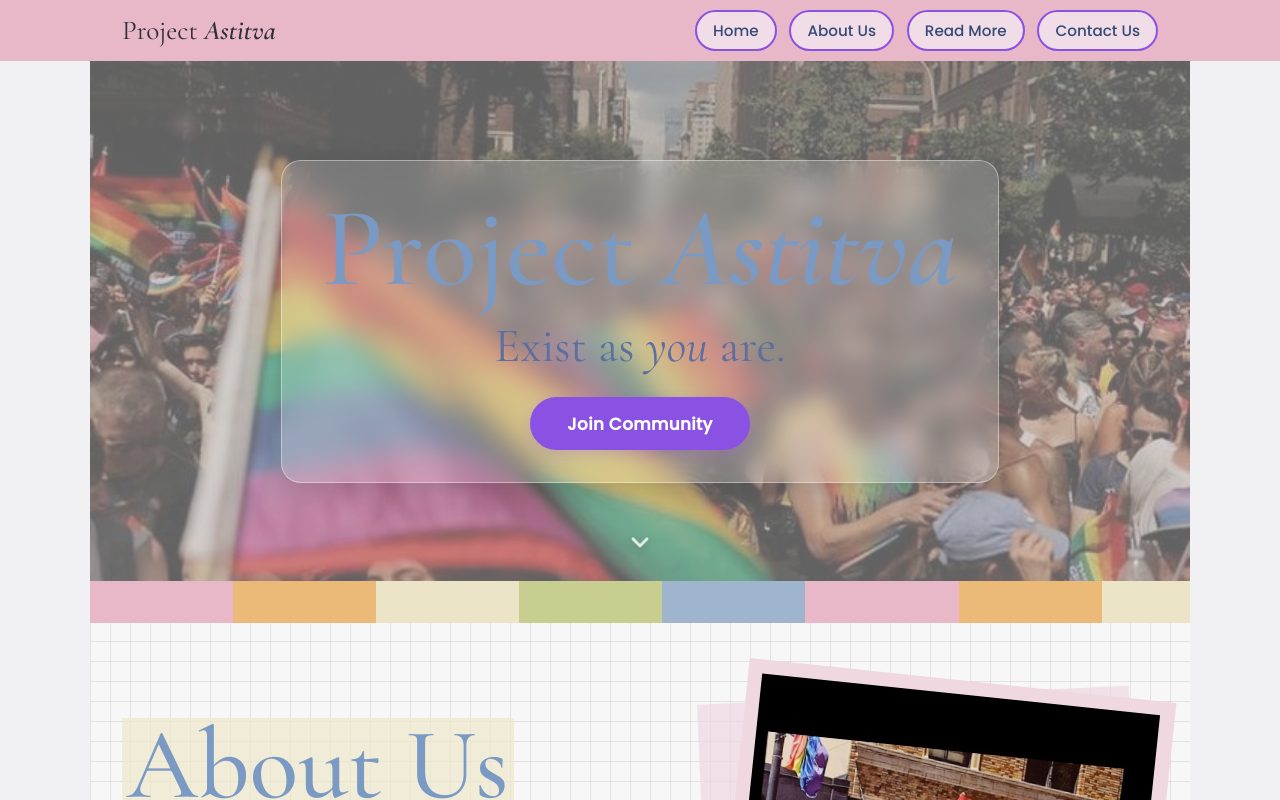
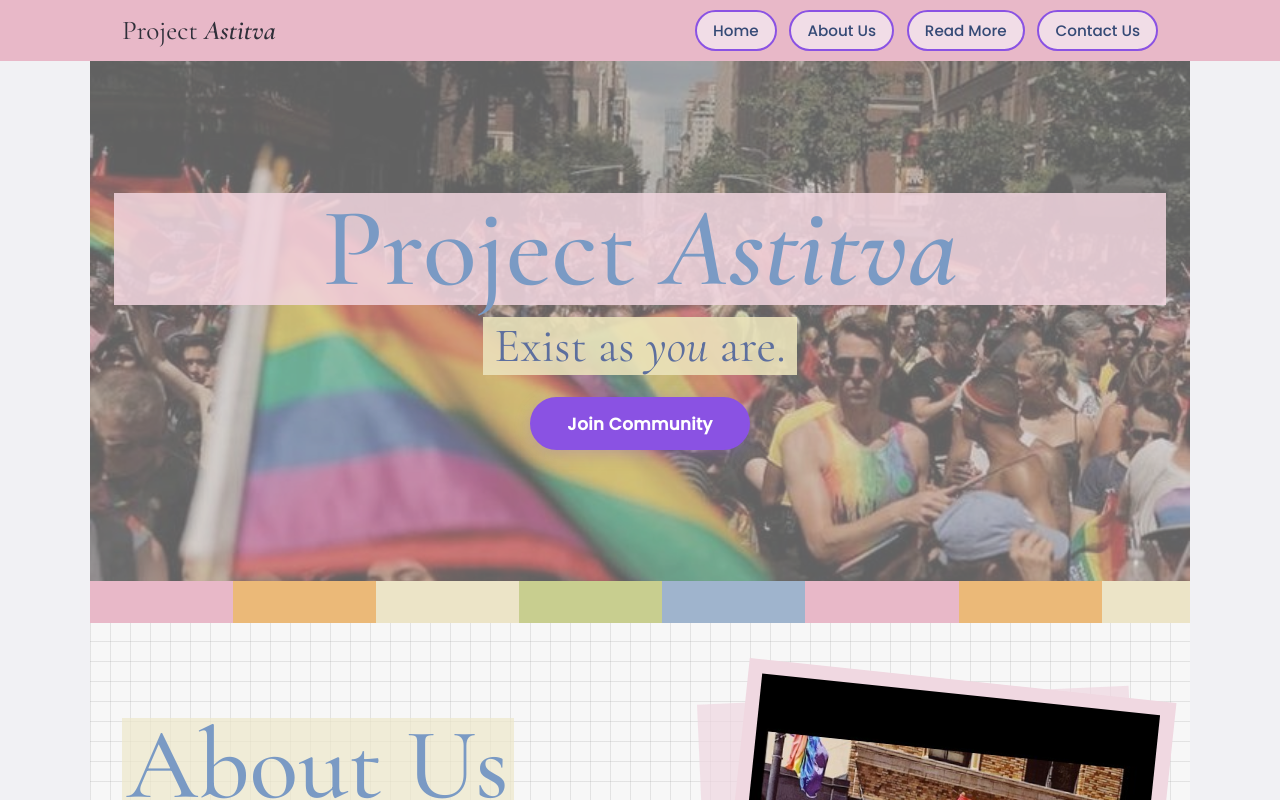
Before and after one commit to EnactusVIP/Astitva, a React (Vite) app: page / in a window 1280 px wide. Shown: the top 800 px of the page. Built offline with nearby package versions, Linux system fonts and the light colour scheme.

Commit message:
refactor: simplify hero section by removing parallax background, particle animations, and glassmorphism styling

```diff
--- a/src/App.css
+++ b/src/App.css
@@ -128,11 +128,11 @@ section[id] {
   overflow: hidden;
 }
 
-/* Real div replaces ::before so JS can update backgroundPositionY for parallax */
-.hero-bg {
+.hero::before {
+  content: "";
   position: absolute;
   inset: 0;
-  background: url("/assets/hero-bg.png") center 50% / cover no-repeat;
+  background: url("/assets/hero-bg.png") center/cover no-repeat;
   filter: saturate(80%) brightness(78%);
 }
 
@@ -156,10 +156,10 @@ section[id] {
   color: var(--title);
   font-size: clamp(2.4rem, 9vw, 7rem);
   font-weight: 500;
+  background: rgba(243, 214, 224, 0.85);
+  padding: 0 1rem;
   line-height: 1;
   word-break: break-word;
-  animation: fadeUp 0.6s ease both;
-  animation-delay: 0.15s;
 }
 
 .hero h1 span { font-style: normal; }
@@ -174,8 +174,10 @@ section[id] {
   font-family: "Cormorant Garamond", serif;
   font-size: clamp(1.3rem, 4vw, 3rem);
   color: #5d6f9e;
-  animation: fadeUp 0.6s ease both;
-  animation-delay: 0.35s;
+  background: rgba(236, 228, 188, 0.88);
+  width: fit-content;
+  max-width: 90%;
+  padding: 0 0.7rem;
 }
 
 .hero-buttons {
@@ -185,8 +187,6 @@ section[id] {
   justify-content: center;
   flex-wrap: wrap;
   padding: 0 0.5rem;
-  animation: fadeUp 0.6s ease both;
-  animation-delay: 0.55s;
 }
 
 /* Join Community button */
@@ -212,59 +212,6 @@ section[id] {
 
 .join-btn:active {
   transform: translateY(0);
-}
-
-/* ── Staggered fade-in ── */
-@keyframes fadeUp {
-  from { opacity: 0; transform: translateY(18px); }
-  to   { opacity: 1; transform: translateY(0); }
-}
-
-/* ── Glassmorphism title card ── */
-.hero-glass {
-  background: rgba(255, 255, 255, 0.15);
-  backdrop-filter: blur(12px);
-  -webkit-backdrop-filter: blur(12px);
-  border: 1px solid rgba(255, 255, 255, 0.4);
-  border-radius: 20px;
-  box-shadow: 0 8px 32px rgba(0, 0, 0, 0.18);
-  padding: 2rem 2.5rem;
-  display: inline-block;
-  max-width: 90%;
-}
-
-/* ── Floating bokeh particles ── */
-.particle {
-  position: absolute;
-  border-radius: 50%;
-  filter: blur(7px);
-  opacity: 0.5;
-  animation: bobble ease-in-out infinite;
-  pointer-events: none;
-  z-index: 1;
-}
-
-@keyframes bobble {
-  0%, 100% { transform: translateY(0) scale(1);    opacity: 0.5; }
-  50%       { transform: translateY(-28px) scale(1.12); opacity: 0.35; }
-}
-
-/* ── Scroll-down indicator ── */
-.scroll-indicator {
-  position: absolute;
-  bottom: 1.5rem;
-  left: 50%;
-  transform: translateX(-50%);
-  z-index: 3;
-  color: rgba(255, 255, 255, 0.82);
-  animation: bounceDown 1.8s ease-in-out infinite;
-  pointer-events: none;
-  filter: drop-shadow(0 2px 4px rgba(0,0,0,0.25));
-}
-
-@keyframes bounceDown {
-  0%, 100% { transform: translateX(-50%) translateY(0); }
-  50%       { transform: translateX(-50%) translateY(9px); }
 }
 
 /* ── Stripe ── */
@@ -479,10 +426,6 @@ h2 {
 
 /* ── Large phone — hamburger kicks in (≤ 640px) ── */
 @media (max-width: 640px) {
-  .hero-glass {
-    padding: 1.75rem 2rem;
-  }
-
   /* Show hamburger, hide inline links */
   .nav-toggle {
     display: flex;
@@ -534,11 +477,6 @@ h2 {
 
 /* ── Small phone (≤ 420px) ── */
 @media (max-width: 420px) {
-  .hero-glass {
-    padding: 1.4rem 1.4rem;
-    border-radius: 14px;
-  }
-
   .navbar-inner {
     padding: 10px 1rem;
   }
--- a/src/components/Hero.jsx
+++ b/src/components/Hero.jsx
@@ -1,68 +1,20 @@
-import { useEffect, useRef } from 'react'
-
-const PARTICLES = [
-  { color: '#e8b8c8', size: 14, top: '15%', left: '8%',  dur: 9,  delay: 0   },
-  { color: '#c8ce8f', size: 10, top: '70%', left: '12%', dur: 7,  delay: 2   },
-  { color: '#9fb4cd', size: 18, top: '25%', left: '85%', dur: 11, delay: 1   },
-  { color: '#ebb978', size: 8,  top: '60%', left: '80%', dur: 8,  delay: 3   },
-  { color: '#e8b8c8', size: 12, top: '45%', left: '5%',  dur: 10, delay: 1.5 },
-  { color: '#c8ce8f', size: 16, top: '80%', left: '70%', dur: 6,  delay: 0.5 },
-  { color: '#9fb4cd', size: 9,  top: '10%', left: '55%', dur: 13, delay: 4   },
-  { color: '#ebb978', size: 13, top: '50%', left: '92%', dur: 9,  delay: 2.5 },
-]
-
 export default function Hero({ onJoin }) {
-  const bgRef = useRef(null)
-
-  useEffect(() => {
-    const handleScroll = () => {
-      if (!bgRef.current) return
-      bgRef.current.style.backgroundPositionY = `calc(50% + ${window.scrollY * 0.4}px)`
-    }
-    window.addEventListener('scroll', handleScroll, { passive: true })
-    return () => window.removeEventListener('scroll', handleScroll)
-  }, [])
-
   return (
     <section className="hero" id="home">
-      <div ref={bgRef} className="hero-bg" />
       <div className="hero-overlay" />
-
-      {PARTICLES.map((p, i) => (
-        <span
-          key={i}
-          className="particle"
-          style={{
-            width: p.size,
-            height: p.size,
-            top: p.top,
-            left: p.left,
-            background: p.color,
-            animationDuration: `${p.dur}s`,
-            animationDelay: `${p.delay}s`,
-          }}
-        />
-      ))}
-
       <div className="hero-content">
-        <div className="hero-glass">
         <h1>
           <span>Project</span> <em>Astitva</em>
         </h1>
-          <p>Exist as <em>you</em> are.</p>
+        <p>
+          Exist as <em>you</em> are.
+        </p>
         <div className="hero-buttons">
           <button className="join-btn" onClick={onJoin}>
             Join Community
           </button>
         </div>
       </div>
-      </div>
-
-      <div className="scroll-indicator" aria-hidden="true">
-        <svg width="28" height="28" viewBox="0 0 24 24" fill="none" stroke="currentColor" strokeWidth="2.5" strokeLinecap="round" strokeLinejoin="round">
-          <polyline points="6 9 12 15 18 9" />
-        </svg>
-      </div>
     </section>
   )
 }
```
Lines whose indentation alone changed are shown as unchanged.
